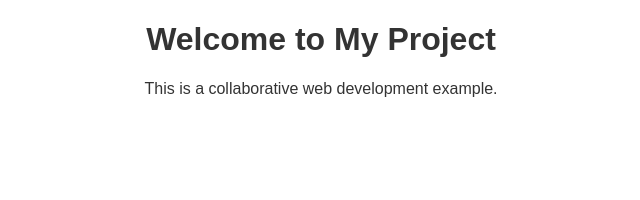
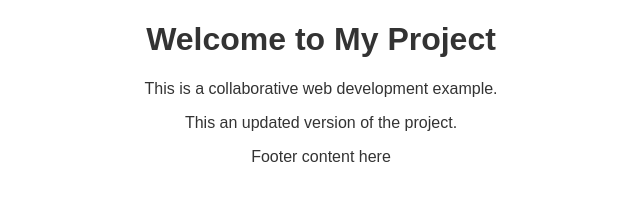
Before and after one commit to SuacilloVenz/mywebproject, a plain HTML site: page index.html in a window 1280 px wide. Shown: the whole page, without its empty margins (319-959 px from the left). Drawn offline with Linux system fonts and the light colour scheme.

Commit message:
Added an additional paragraph to index.html

```diff
--- a/index.html
+++ b/index.html
@@ -9,7 +9,8 @@
 <body>
     <h1>Welcome to My Project</h1>
     <p>This is a collaborative web development example.</p>
-
+    <p>This an updated version of the project.</p>
+    <footer><p>Footer content here</p></footer>
 
 </body>
 </html>
```
